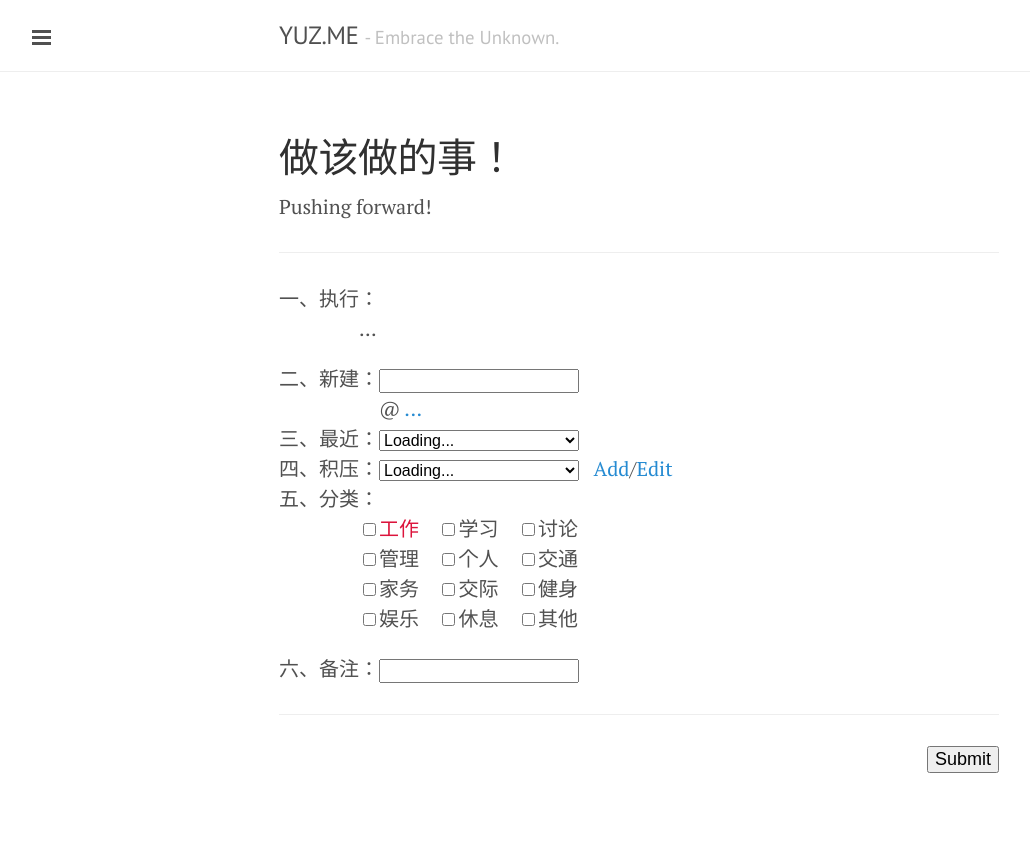
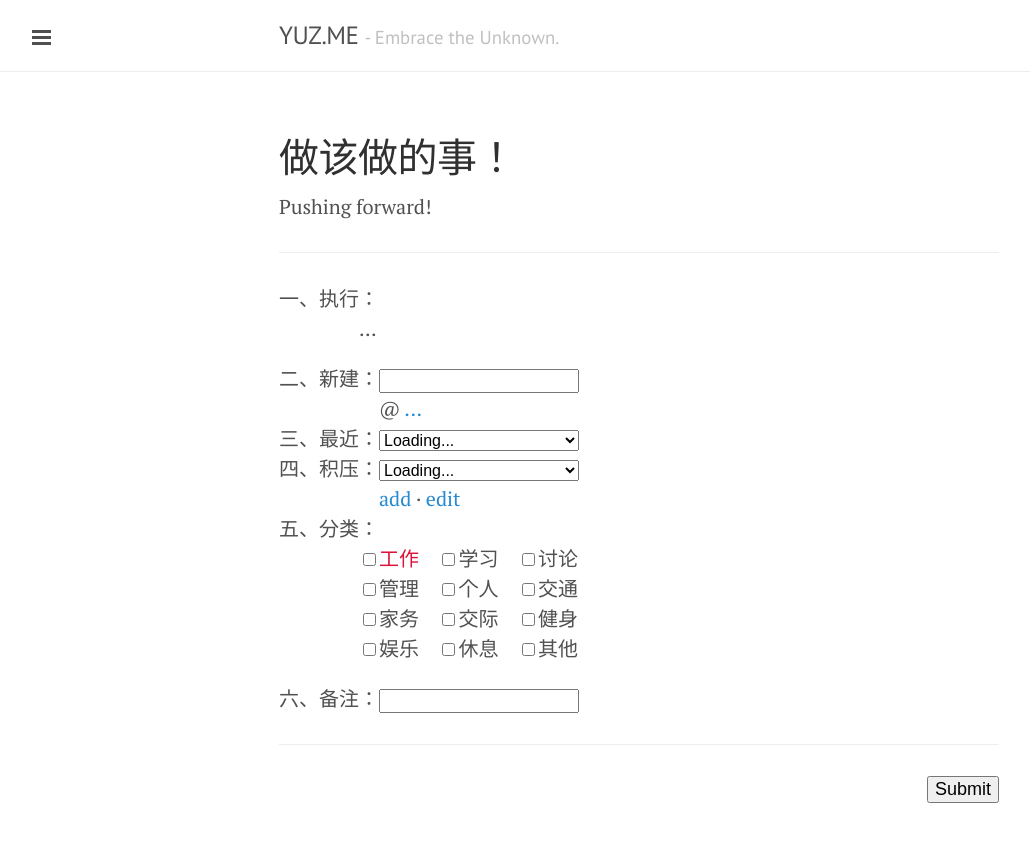
Before and after one commit to yusite/yuz.me, a Jekyll site: the page built from log.md, in a window 1280 px wide. Shown: the top 842 px of the page, without its empty margins (1-1031 px from the left). Built offline with Jekyll 4.4.1, drawn with Linux system fonts in a browser that asks for light colours; Markdown is read by kramdown in place of the engine named in the settings.

Commit message:
update log page

```diff
--- a/log.md
+++ b/log.md
@@ -27,8 +27,7 @@ Pushing forward!
     </li>
 
     <li>积压：<span id="todo"><select name="todo" style="font-size:16px;width:200px;"><option selected value="">Loading...</option></select>
-    </span>&nbsp;
-    <a href="http://yuz.me/task/">Add</a>/<a href="http://yuz.me/d/me/log/">Edit</a>
+    </span><br>　　　<a href="http://yuz.me/task/">add</a> &middot; <a href="http://yuz.me/d/me/log/">edit</a>
     </li>
 
     <li>分类：<span style="color:red;" id="test"></span>
```
